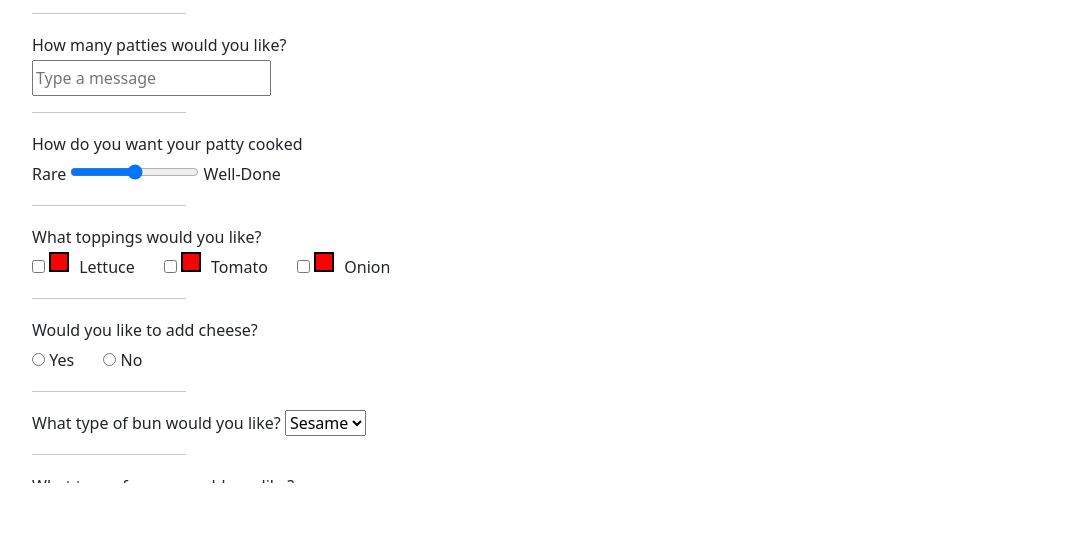
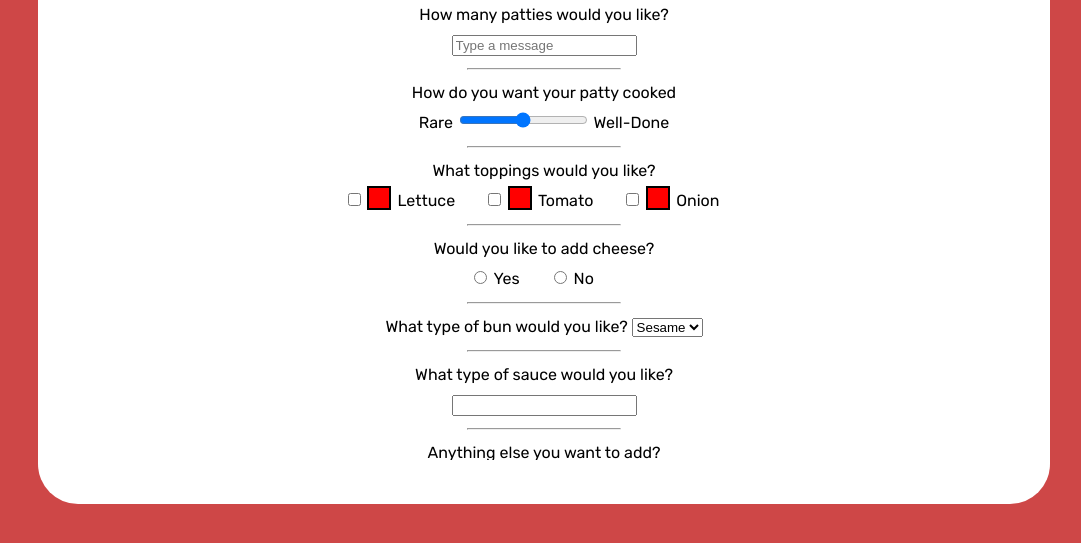
Before and after one commit to atharve16/Bun-Site, a plain HTML site: page index.html in a window 1280 px wide. Shown: the part 294-837 px from the top of the page, without its empty margins (96-1177 px from the left). Drawn offline with nearby package versions, Linux system fonts and the light colour scheme.

Commit message:
resolved bugs

```diff
--- a/index.html
+++ b/index.html
@@ -6,11 +6,11 @@
     <link href="https://fonts.googleapis.com/css?family=Rubik" rel="stylesheet">
     <link href="https://icons8.com/icon/59992/services">
 
-    <!-- Latest compiled and minified CSS -->
+    <!-- Latest compiled and minified CSS
    <link href="https://cdn.jsdelivr.net/npm/bootstrap@5.3.2/dist/css/bootstrap.min.css" rel="stylesheet">
 
-   <!-- Latest compiled JavaScript -->
-   <script src="https://cdn.jsdelivr.net/npm/bootstrap@5.3.2/dist/js/bootstrap.bundle.min.js"></script>
+    Latest compiled JavaScript
+   <script src="https://cdn.jsdelivr.net/npm/bootstrap@5.3.2/dist/js/bootstrap.bundle.min.js"></script>-->
 
 
     <title>Burger King</title>
```
